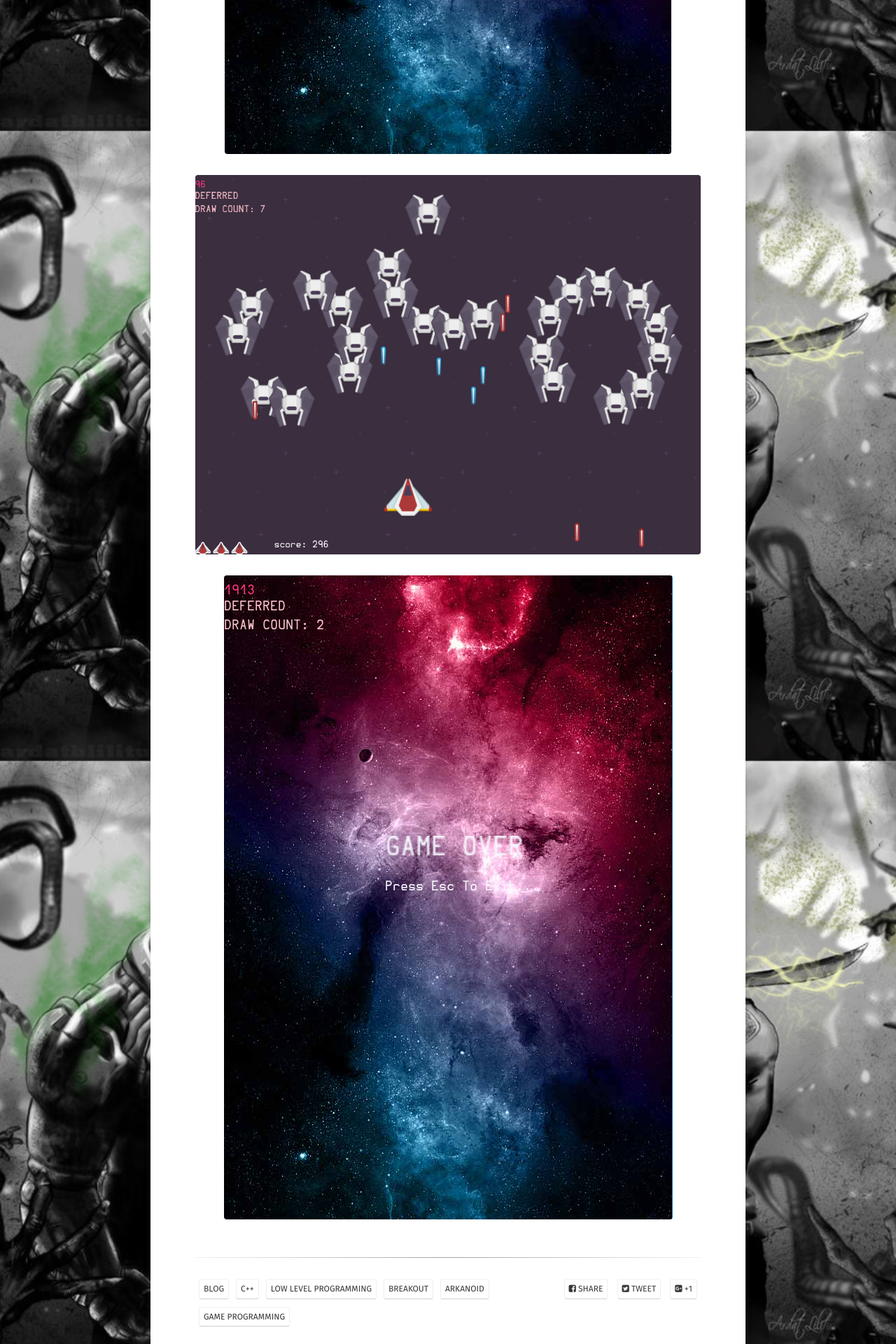
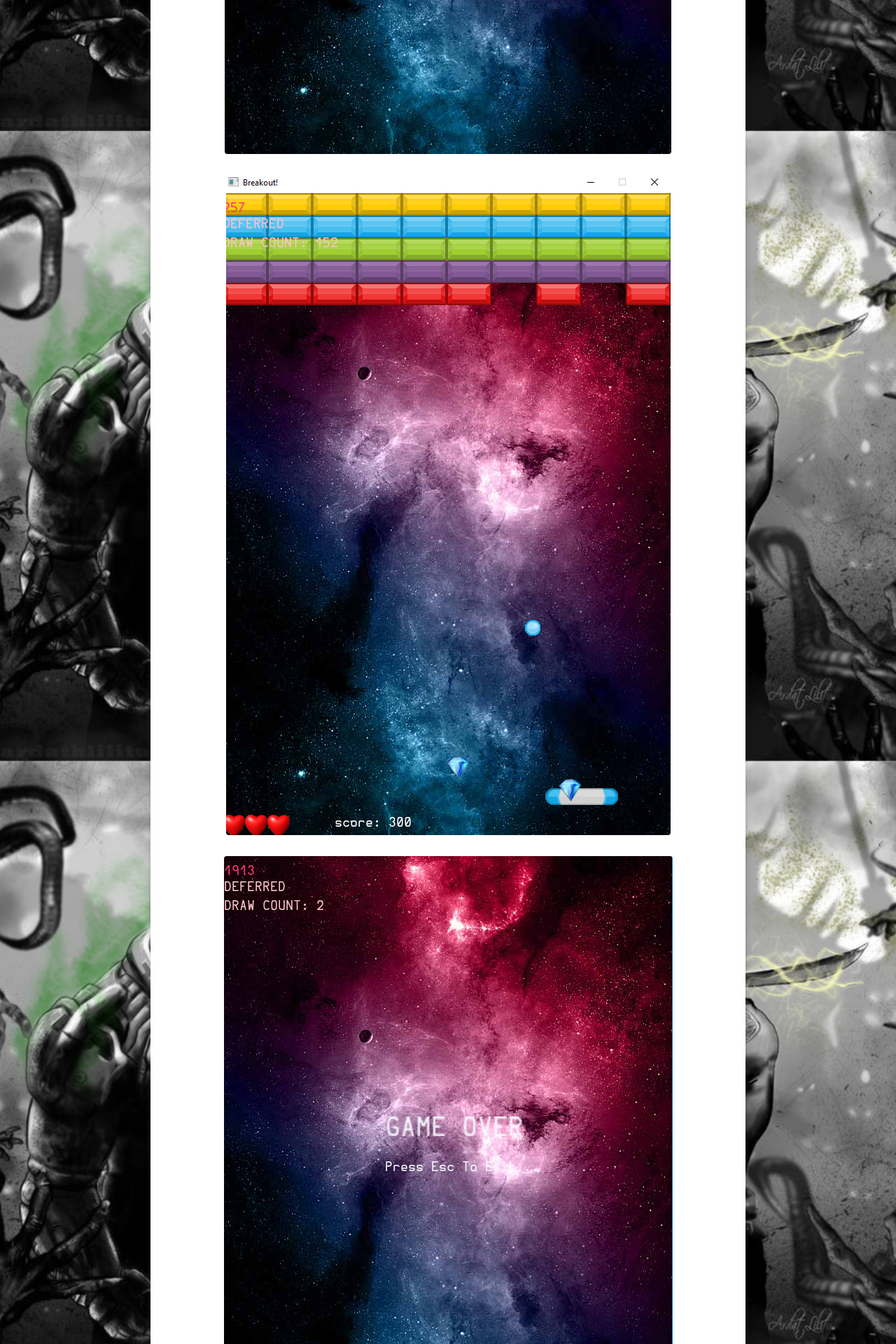
Before and after one commit to jack-king1/jack-king1.github.io, a Jekyll site: the page built from _posts/2018-3-13-Breakout.md, in a window 1280 px wide. Shown: the part 1613-3533 px from the top of the page at 70% size. Built offline with Jekyll 4.4.1, drawn with Linux system fonts in a browser that asks for light colours; some web fonts are replaced.

Commit message:
Update 2018-3-13-Breakout.md

```diff
--- a/_posts/2018-3-13-Breakout.md
+++ b/_posts/2018-3-13-Breakout.md
@@ -36,7 +36,7 @@ Some screenshot examples...
 </figure>
 
 <figure>
-<a><img src="https://raw.githubusercontent.com/jack-king1/jack-king1.github.io/master/assets/SpaceInvaders_GamePlay.PNG?token=AexHW0w35H-Vsisjtg2si7V6R9t5MdnDks5asVS2wA%3D%3D"></a>
+<a><img src="https://raw.githubusercontent.com/jack-king1/jack-king1.github.io/master/assets/img/Breakout_Gameplay.PNG?token=AexHWzi557-AipORMxx3NsV7BFpWyur-ks5asVTVwA%3D%3D"></a>
 </figure>
 
 <figure>
```
